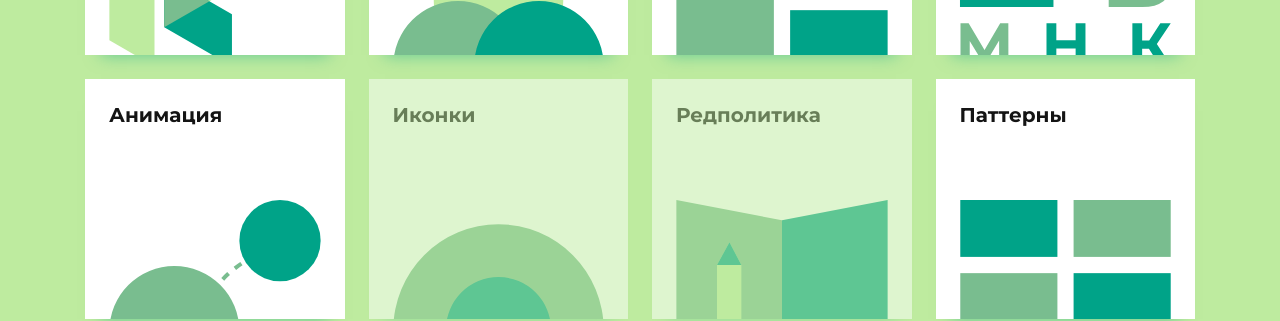
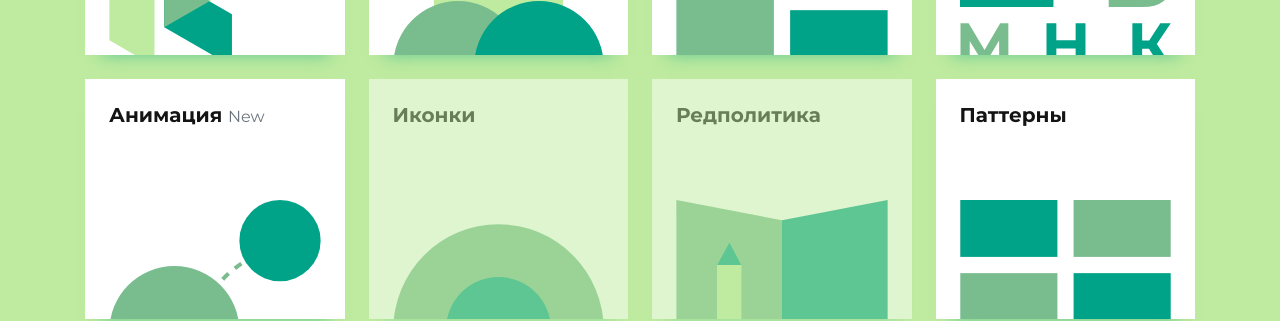
Before and after one commit to infoculture/design-culture, a Jekyll site: the page built from index.html, in a window 1280 px wide. Shown: the part 1162-1483 px from the top of the page. Built offline with Jekyll 4.4.1, drawn with Linux system fonts in a browser that asks for light colours; nearby versions of some CDN libraries.

Commit message:
fix text

````diff
--- a/_animation/02_timing.markdown
+++ b/_animation/02_timing.markdown
@@ -3,9 +3,10 @@
 
 title: Длительность
 anchor: timing
+new: true
 ---
 
-Мы не тормозим пользователя, а лишь подчёркиваем переходы между состояниями элемента. Длительность анимации зависит от веса элемента и его иерархии.
+Мы не тормозим пользователя, а лишь подчёркиваем переходы между состояниями элемента. Длительность анимации зависит от веса элемента или его места в иерархии.
 
 <div class="row mb-4">
 	<div class="col-md-3">
--- a/_config.yml
+++ b/_config.yml
@@ -19,6 +19,7 @@
 
 baseurl: "" # the subpath of your site, e.g. /blog
 url: "https://infoculture.github.io/design-culture" # the base hostname & protocol for your site, e.g. http://example.com
+# url: ""
 host: 0.0.0.0
 
 author: Павел Медников
@@ -52,6 +53,7 @@
   animation:
     title: Анимация
     position: 5
+    new: true
   icon:
     title: Иконки
     position: 6
--- /dev/null
+++ b/_patterns/lorem.markdown
@@ -0,0 +1,6 @@
+---
+layout: post
+
+title: Рыба
+anchor: lorem
+---
--- a/_patterns/sum.markdown
+++ b/_patterns/sum.markdown
@@ -26,7 +26,7 @@
 При вёрстке тонкая шпация разрывает строку, поэтому рекомендуется для всей суммы использовать стиль `white-space:nowrap;`, либо конструкцию типа:
 
 ```html
-<span style="white-space:nowrap;">10&thinsp;000,00&thinsp;&#8381;</span>
+<span>10&thinsp;000,00&thinsp;&#8381;</span>
 ```
 
 В таблицах рекомендуется выравнивать столбцы с суммами по правой стороне.
--- a/css/style.css
+++ b/css/style.css
@@ -10,7 +10,7 @@
 	/*background-image: url(img/bg.svg);*/
 	background-position: 100% 0;
 	background-repeat: no-repeat;
-	background-size: 50%;
+	background-size: 30%;
 }
 .brand{
 	background-color: #BEEB9F;
@@ -25,9 +25,9 @@
 	width: 100%;
 	display: grid;
 	grid-template-columns: repeat(auto-fill, minmax(20%, 1fr));
-  /*grid-template-rows: repeat(auto-fill, minmax(15rem, 1fr));*/
-  grid-auto-rows: 15rem;
-  grid-gap: 1.5rem;
+	/*grid-template-rows: repeat(auto-fill, minmax(15rem, 1fr));*/
+	grid-auto-rows: 15rem;
+	grid-gap: 1.5rem;
 }
 .cell{
 	display: block;
@@ -263,8 +263,49 @@
 
 
 
-@media (min-width: 1200px) {
+@media (max-width: 1400px) {
 	.home{
 		background-size: 40%;
 	}
 }
+
+
+
+
+
+@media (max-width: 1200px) {
+	.home{
+		background-size: 50%;
+	}
+}
+
+
+
+
+
+@media (max-width: 992px) {
+	.grid{
+		grid-template-columns: repeat(auto-fill, minmax(33%, 1fr));
+	}
+}
+
+
+
+
+
+@media (max-width: 768px) {
+	.home{
+		background-position: 100% -100px;
+	}
+}
+
+
+
+
+
+@media (max-width: 420px) {
+	.grid{
+		grid-template-columns: repeat(auto-fill, minmax(50%, 1fr));
+		/*grid-template-rows: repeat(auto-fill, minmax(20rem, 1fr));*/
+	}
+}
--- a/index.html
+++ b/index.html
@@ -5,8 +5,8 @@
 ---
 
 <div class="container py-5">
-  <div class="row">
-    <div class="col-lg-6 py-4">
+  <div class="row pt-5 pt-lg-0">
+    <div class="col-lg-6 pb-4 pt-5 pt-lg-4">
       <h1 class="mb-5">{{site.title}}</h1>
       <h2 class="light">{{site.description}}</h2>
     </div>
@@ -51,7 +51,7 @@
           	{% assign collections = site.collections | sort: 'position'%}
           	{% for collection in collections %}
           	{% if collection.label != 'posts' and collection.label != 'resources'  %}
-          	<a href="{{site.url}}/{{collection.label}}.html" class="cell guide guide-{{collection.label}}{% if collection.disabled %} inactive{% endif %}" style="background-image: url(img/guide-{{collection.label}}.svg);"><h4>{{collection.title}}</h4></a>
+          	<a href="{{site.url}}/{{collection.label}}.html" class="cell guide guide-{{collection.label}}{% if collection.disabled %} inactive{% endif %}" style="background-image: url(img/guide-{{collection.label}}.svg);"><h4>{{collection.title}}{% if collection.new %} <small class="text-muted">New</small>{% endif %}</h4></a>
           	{% endif %}
           	{% endfor %}
           </div>
````
Also changed, not shown: Gemfile.lock, 7 other files.
